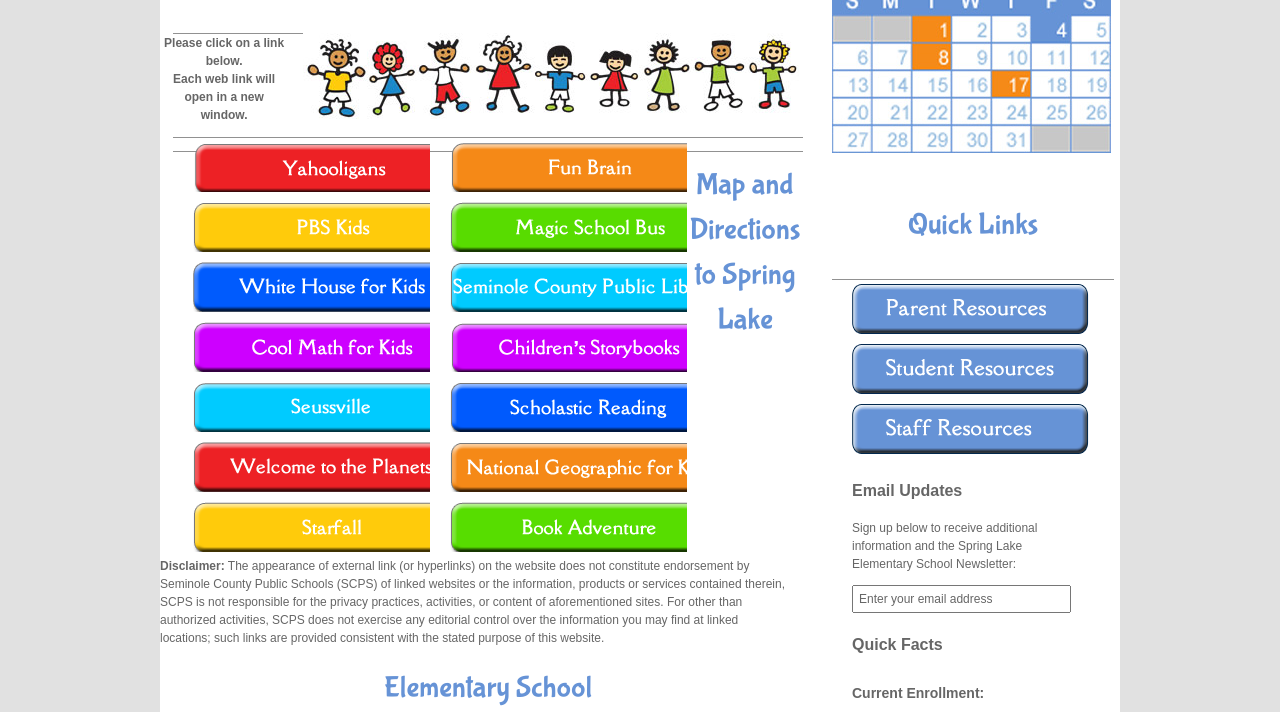
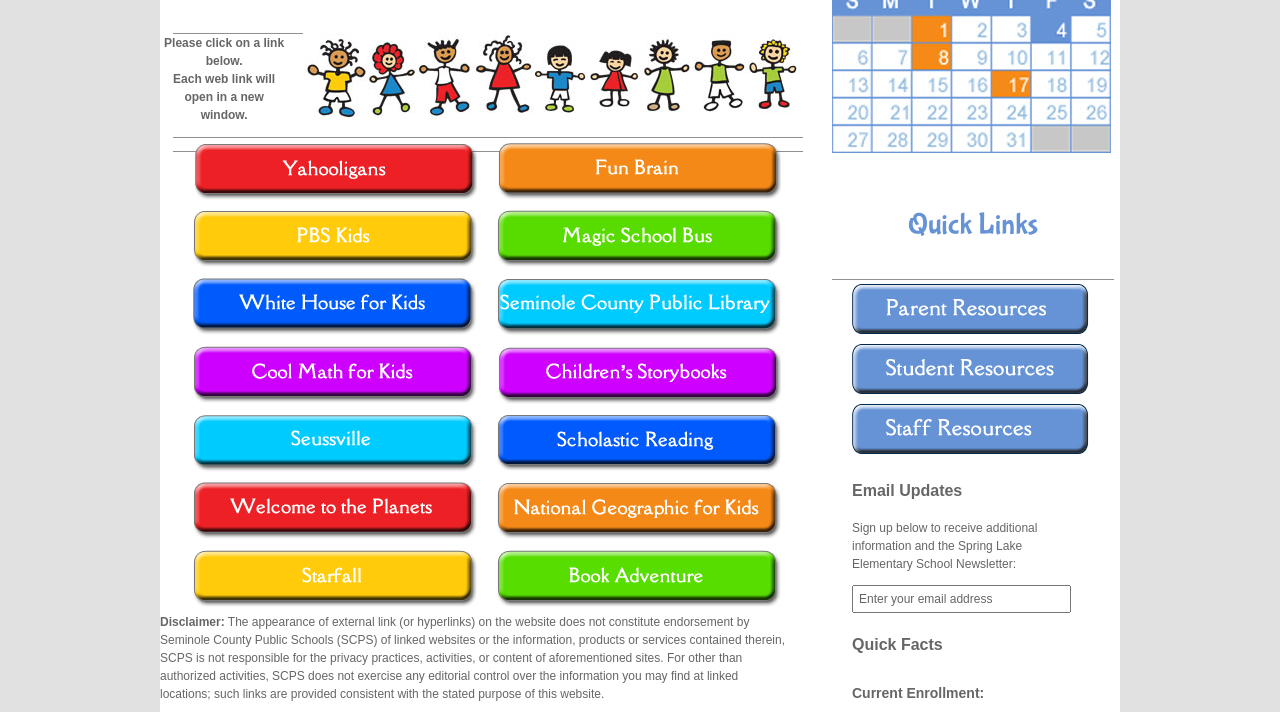
Before and after one commit to TreeFrogMediaDesign/wsp, a plain HTML site: page kid_zone.html in a window 1280 px wide. Shown: the part 557-1269 px from the top of the page. Drawn offline with nearby package versions, Linux system fonts and the light colour scheme.

Commit message:
adjusting kid zone link button size

```diff
--- a/styles.css
+++ b/styles.css
@@ -405,8 +405,8 @@ form {
 Kid Zone Links Column 1
 ---*/
 a.buttonyahooligans {
-	width:237px;
-	height:50px;
+	width:284px;
+	height:58px;
 	position:relative;
 	float:left;
 	background:url(images/yahooligans.png) ;
@@ -418,8 +418,8 @@ a.buttonyahooligans:hover {
 }
 
 a.buttonfunbrain {
-	width:237px;
-	height:50px;
+	width:284px;
+	height:58px;
 	position:relative;
 	float:left;
 	background:url(images/fun_brain.png) ;
@@ -431,8 +431,8 @@ a.buttonfunbrain:hover {
 }
 
 a.buttonpbskids {
-	width:237px;
-	height:50px;
+	width:284px;
+	height:58px;
 	position:relative;
 	float:left;
 	background:url(images/pbs_kids.png) ;
@@ -444,8 +444,8 @@ a.buttonpbskids:hover {
 }
 
 a.buttonmagicschoolbus {
-	width:237px;
-	height:50px;
+	width:284px;
+	height:58px;
 	position:relative;
 	float:left;
 	background:url(images/magic_school_bus.png) ;
@@ -457,8 +457,8 @@ a.buttonmagicschoolbus:hover {
 }
 
 a.buttonwhitehouseforkids {
-	width:237px;
-	height:50px;
+	width:284px;
+	height:58px;
 	position:relative;
 	float:left;
 	background:url(images/white_house.png) ;
@@ -470,8 +470,8 @@ a.buttonwhitehouseforkids:hover {
 }
 
 a.buttonseminolecountypubliclibrary {
-	width:237px;
-	height:50px;
+	width:284px;
+	height:58px;
 	position:relative;
 	float:left;
 	background:url(images/seminole_public_library.png) ;
@@ -483,8 +483,8 @@ a.buttonseminolecountypubliclibrary:hover {
 }
 
 a.buttoncoolmathforkids {
-	width:237px;
-	height:50px;
+	width:284px;
+	height:58px;
 	position:relative;
 	float:left;
 	background:url(images/cool_math.png) ;
@@ -499,8 +499,8 @@ a.buttoncoolmathforkids:hover {
 Kid Zone Links Column 2
 ---*/
 a.buttonchildrensstorybooks {
-	width:237px;
-	height:50px;
+	width:284px;
+	height:58px;
 	position:relative;
 	float:left;
 	background:url(images/childrens_storybooks.png) ;
@@ -512,8 +512,8 @@ a.buttonchildrensstorybooks:hover {
 }
 
 a.buttonseussville {
-	width:237px;
-	height:50px;
+	width:284px;
+	height:58px;
 	position:relative;
 	float:left;
 	background:url(images/seussville.png) ;
@@ -525,8 +525,8 @@ a.buttonseussville:hover {
 }
 
 a.buttonscholasticreading {
-	width:237px;
-	height:50px;
+	width:284px;
+	height:58px;
 	position:relative;
 	float:left;
 	background:url(images/scholastic.png) ;
@@ -538,8 +538,8 @@ a.buttonscholasticreading:hover {
 }
 
 a.buttonwelcometotheplanets {
-	width:237px;
-	height:50px;
+	width:284px;
+	height:58px;
 	position:relative;
 	float:left;
 	background:url(images/planets.png) ;
@@ -551,8 +551,8 @@ a.buttonwelcometotheplanets:hover {
 }
 
 a.buttonnationalgeographicforkids {
-	width:237px;
-	height:50px;
+	width:284px;
+	height:58px;
 	position:relative;
 	float:left;
 	background:url(images/national_geographic.png) ;
@@ -564,8 +564,8 @@ a.buttonnationalgeographicforkids:hover {
 }
 
 a.buttonstarfall {
-	width:237px;
-	height:50px;
+	width:284px;
+	height:58px;
 	position:relative;
 	float:left;
 	background:url(images/starfall.png) ;
@@ -577,8 +577,8 @@ a.buttonstarfall:hover {
 }
 
 a.buttonbookadventure {
-	width:237px;
-	height:50px;
+	width:284px;
+	height:58px;
 	position:relative;
 	float:left;
 	background:url(images/book_adventure.png) ;
```
